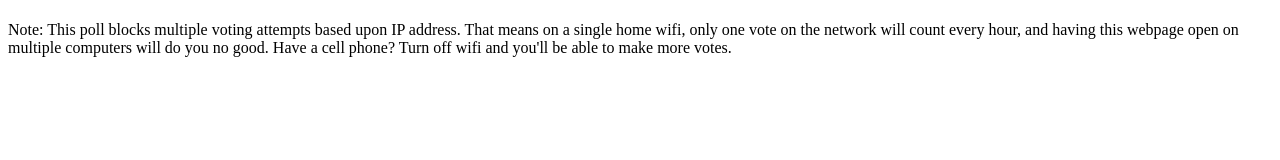
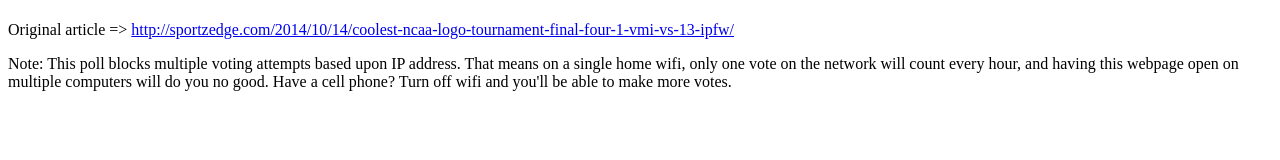
Before and after one commit to dylanPowers/vote-cougs, a plain HTML site: page index.html in a window 1280 px wide. Drawn offline with Linux system fonts and the light colour scheme; a script that the page names is missing.

Commit message:
Thought it would be handy to add a link to the original article

```diff
--- a/index.html
+++ b/index.html
@@ -15,6 +15,12 @@
           src="http://static.polldaddy.com/p/8374733.js"></script>
   <script type="application/javascript" src="scriptybits.js"></script>
 
+  <p>
+    Original article =>
+    <a href="http://sportzedge.com/2014/10/14/coolest-ncaa-logo-tournament-final-four-1-vmi-vs-13-ipfw/" target="_blank">
+      http://sportzedge.com/2014/10/14/coolest-ncaa-logo-tournament-final-four-1-vmi-vs-13-ipfw/
+    </a>
+  </p>
   <p>
     Note: This poll blocks multiple voting attempts based upon IP address. That
     means on a single home wifi, only one vote on the network will count every
```
